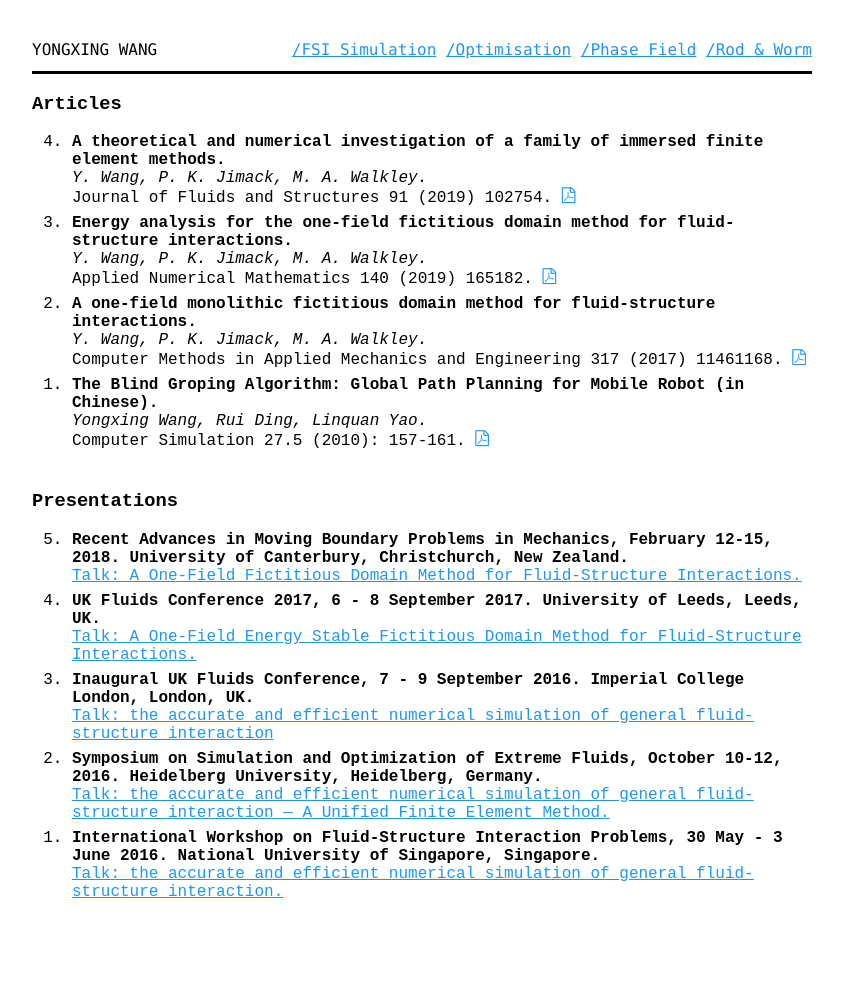
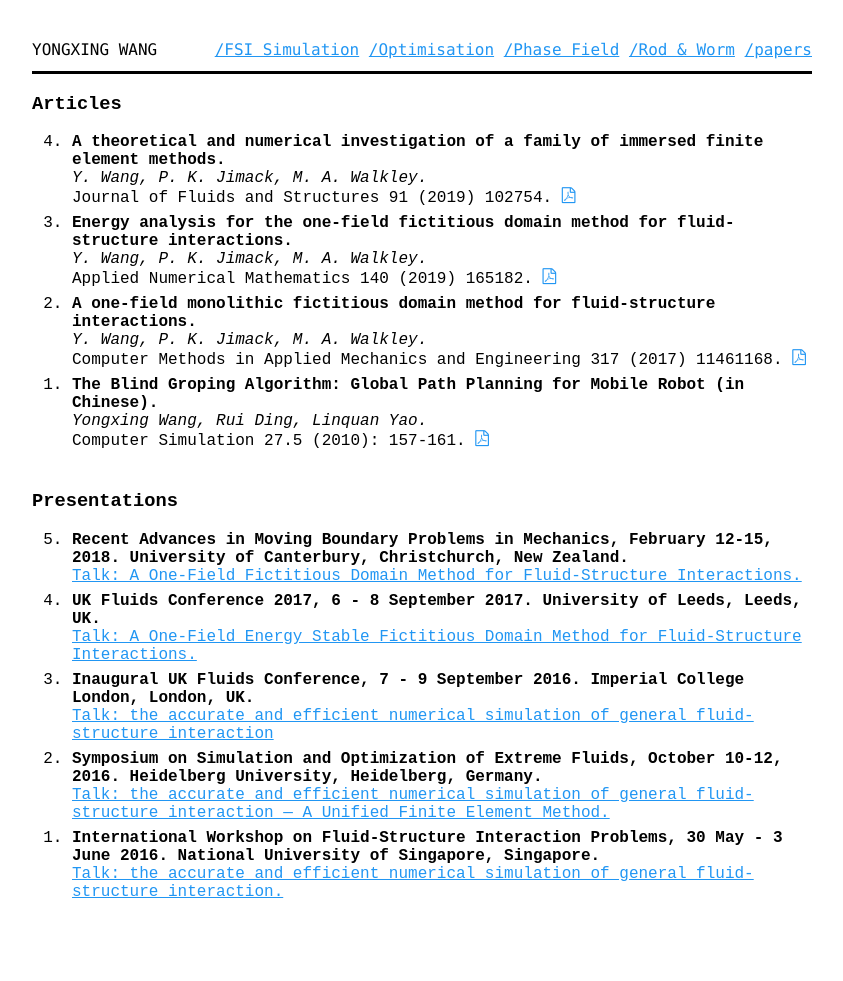
Before and after one commit to yongxingwang/yongxingwang.github.io, a Jekyll site: the page built from publication.html, in a window 1280 px wide. Shown: the whole page, without its empty margins (218-1061 px from the left). Built offline with Jekyll 4.4.1, drawn with Linux system fonts in a browser that asks for light colours; some web fonts are replaced.

Commit message:
Update navigation.html

```diff
--- a/_includes/navigation.html
+++ b/_includes/navigation.html
@@ -7,6 +7,6 @@
         <li><a href="/optimisation/">/Optimisation</a></li>
         <li><a href="/phase/">/Phase Field</a></li>
         <li><a href="/rod/">/Rod & Worm</a></li>
-       <!-- <li><a href="/publication.html">/publication </a></li> -->
+       <li><a href="/publication.html">/papers </a></li>
     </ul>
 </nav>
```
